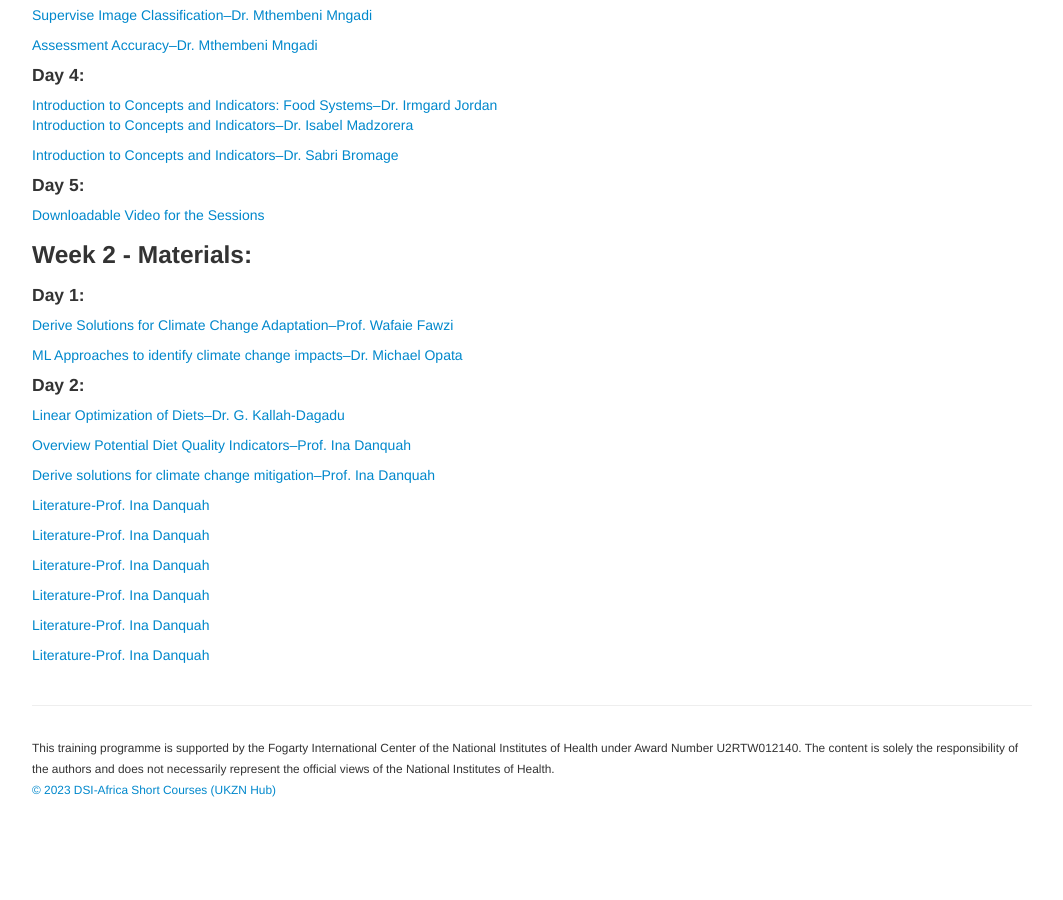
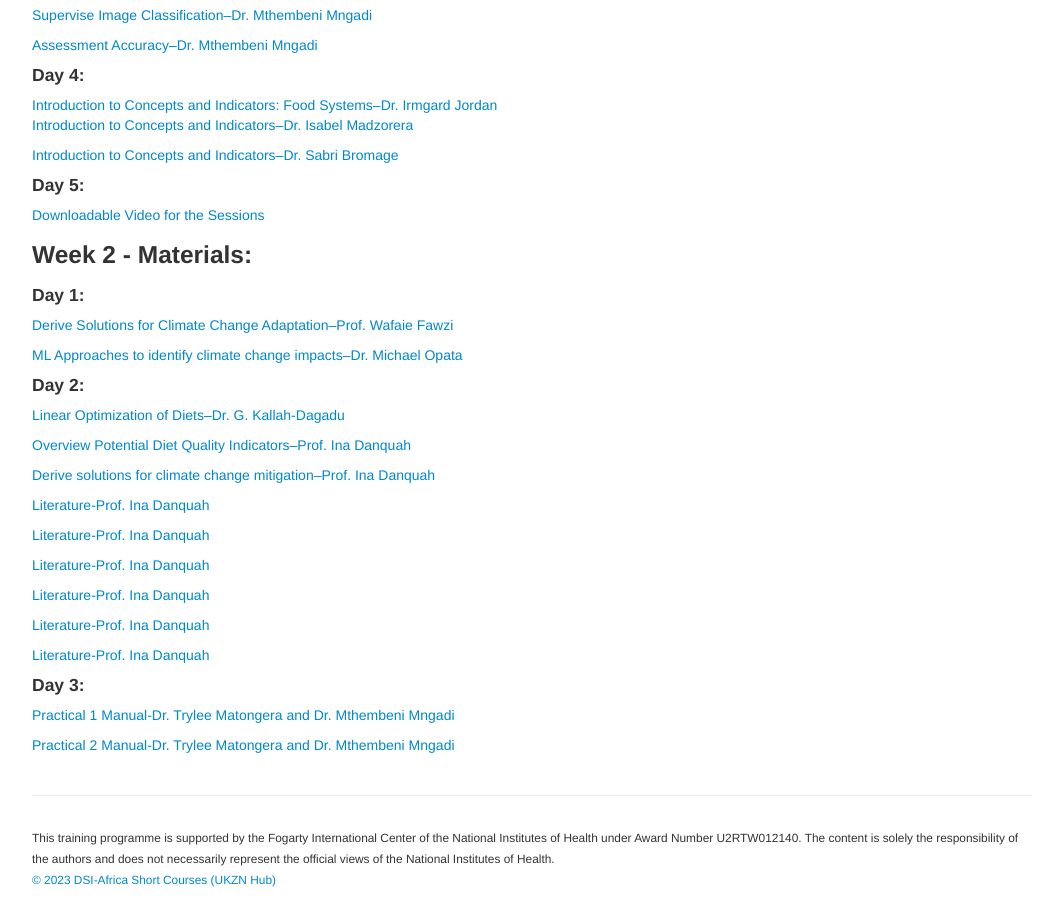
Before and after one commit to ccfscourseukzn/ccfscourseukzn.github.io, a Jekyll site: the page built from pages/lectures.md, in a window 1280 px wide and 900 px high, scrolled down 867 px. Shown: the whole window, without its empty margins (108-1171 px from the left). Built offline with Jekyll 4.4.1, drawn with Linux system fonts in a browser that asks for light colours; before the commit the page ends 1677 px from its top, so only the background shows below that.

Commit message:
Update lectures.md

```diff
--- a/pages/lectures.md
+++ b/pages/lectures.md
@@ -78,3 +78,8 @@ Below you'll find a list of links to lecture notes and code as well as links to
 <a href="https://ccfscourseukzn.github.io/PDFLectures/vanDoreen_FrontNutr_2018.pdf" download> Literature-Prof. Ina Danquah</a> <br>
 
 <a href="https://ccfscourseukzn.github.io/PDFLectures/Willett_Lancet_2019.pdf" download> Literature-Prof. Ina Danquah</a> <br>
+
+<h4> Day 3:</h4>
+<a href="https://ccfscourseukzn.github.io/PDFLectures/Practical 1 Manual.pdf" download> Practical 1 Manual-Dr. Trylee Matongera and Dr. Mthembeni Mngadi </a> <br>
+
+<a href="https://ccfscourseukzn.github.io/PDFLectures/Practical 2 Manual.pdf" download> Practical 2 Manual-Dr. Trylee Matongera and Dr. Mthembeni Mngadi </a> <br>
```
